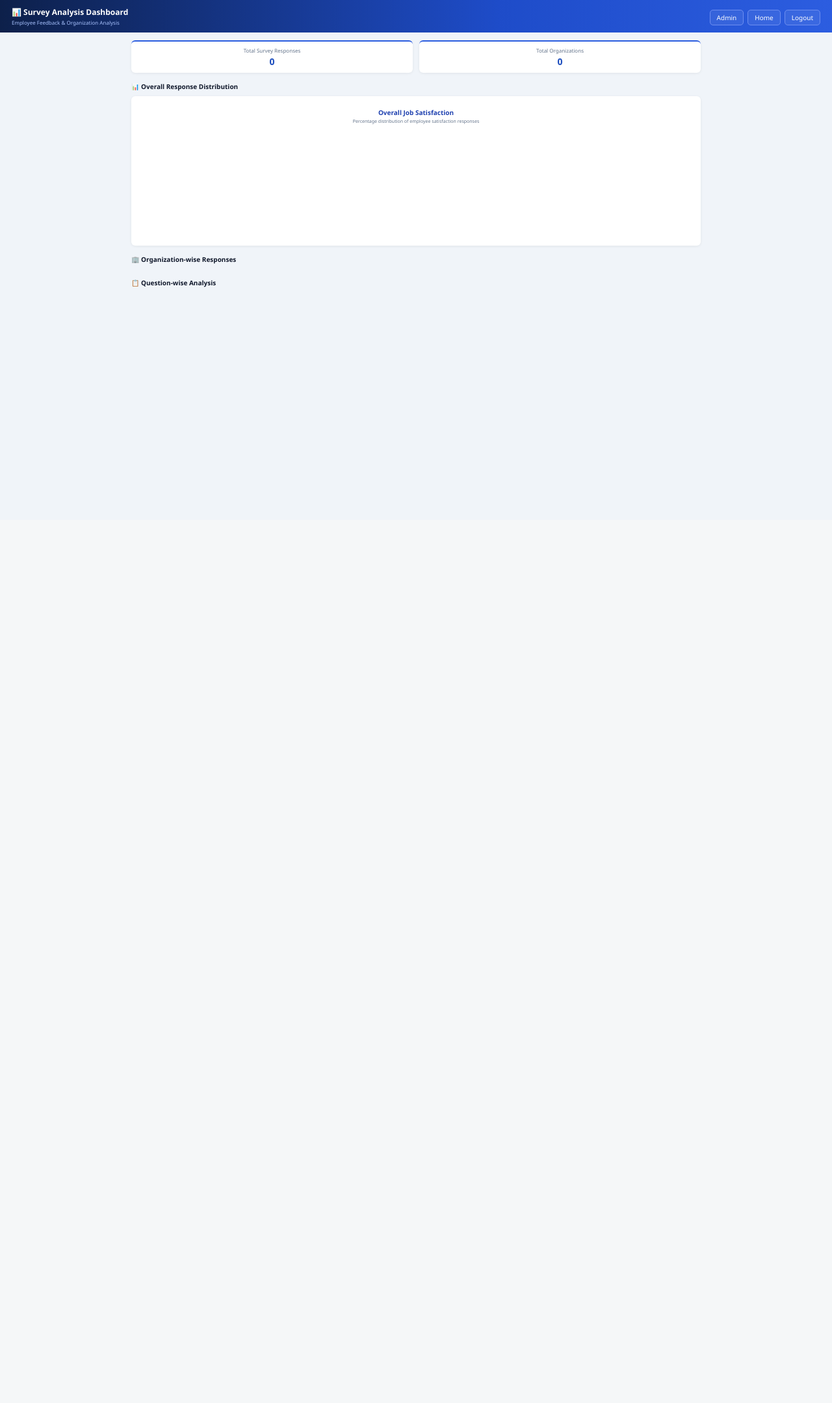
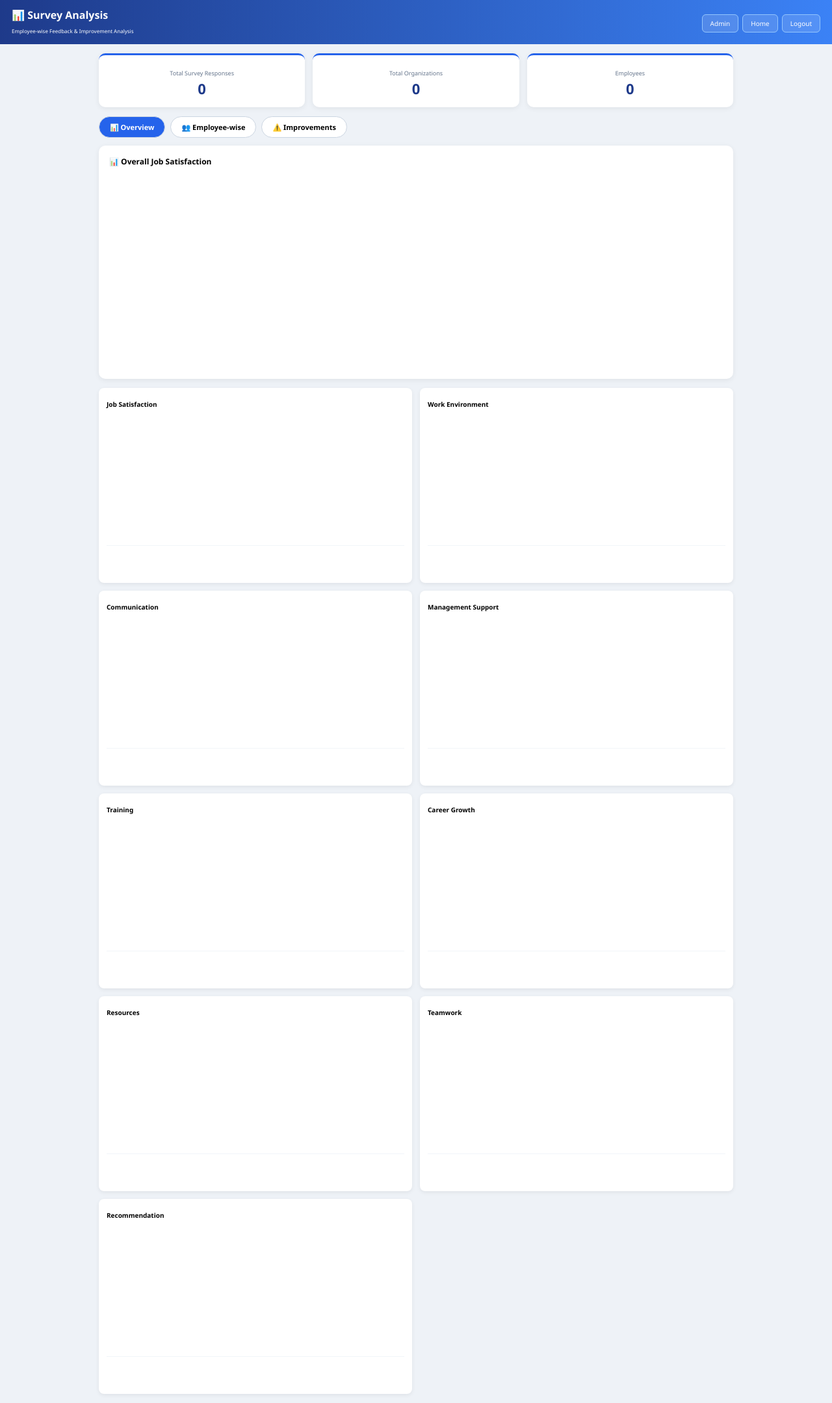
Before and after one commit to bhargaveekmca25-jpg/organization-employee-survey, a Flask app: page /analysis in a window 1280 px wide. Shown: the whole page at 65% size. Before the commit the page ends 442 px from the top, so only its background shows below. Run offline with Flask 3, Linux system fonts and the light colour scheme; the visitor is signed in with stand-in values (Sample User, id 1); data that the repository does not hold is empty; a map, chart or similar area stays blank.

Commit message:
fix: chart blank issue - final employee wise analysis

```diff
--- a/templates/analysis.html
+++ b/templates/analysis.html
@@ -1,108 +1,121 @@
 <!DOCTYPE html>
 <html><head><meta charset="UTF-8"><meta name="viewport" content="width=device-width, initial-scale=1.0">
-<title>Survey Analysis Dashboard</title><script src="https://cdn.jsdelivr.net/npm/chart.js"></script>
+<title>Analysis - Employee Wise</title>
+<script src="https://cdn.jsdelivr.net/npm/chart.js@4.4.0/dist/chart.umd.min.js"></script>
 <style>
 *{box-sizing:border-box;margin:0;padding:0;font-family:'Segoe UI',Arial}
-body{background:#f0f4f9}
-.header{position:sticky;top:0;z-index:10;background:linear-gradient(90deg,#0d204a,#1e4cc9 60%,#2c5de0);color:white;padding:10px 18px;display:flex;justify-content:space-between;align-items:center}
-.header h3{font-size:12px}.header p{font-size:8px;color:#a9c3ff;margin-top:2px}
-.header a{color:white;text-decoration:none;border:1px solid #6d8ef0;padding:4px 10px;border-radius:5px;font-size:10px;margin-left:6px;background:#ffffff12}
-.layout{max-width:900px;margin:0 auto;padding:12px}
-.top-row{display:grid;grid-template-columns:1fr 1fr;gap:10px;margin-bottom:14px}
-.top-card{background:white;border-radius:6px;padding:8px 10px;text-align:center;box-shadow:0 1px 4px #0001;border-top:2px solid #2b5de0}
-.top-card span{font-size:8px;color:#64748b;display:block}.top-card b{font-size:14px;color:#1a4bbd;margin-top:2px;display:block}
-.sec-label{font-size:10px;font-weight:700;color:#0f172a;margin:14px 0 8px;display:flex;align-items:center;gap:5px}
-.white-box{background:white;border-radius:6px;padding:12px;box-shadow:0 1px 4px #0001;margin-bottom:14px}
-.org-row{display:grid;grid-template-columns:1fr 1fr;gap:10px}
-.org-card{background:white;border-radius:6px;padding:8px 10px;box-shadow:0 1px 4px #0001;border-left:2px solid #e2e8f0;border-top:2px solid #2b5de0}
-.org-card b{font-size:9px;color:#1e293b}.org-card .small{font-size:7px;color:#94a3b8}.org-card .num{font-size:12px;color:#2563eb;font-weight:800;margin-top:4px}
-.q-grid{display:grid;grid-template-columns:1fr 1fr;gap:12px}
-.q-card{background:white;border-radius:6px;padding:10px;box-shadow:0 1px 5px #0001}
-.q-card h4{font-size:9px;color:#0f172a;margin-bottom:8px}
-.break{margin-top:8px;border-top:1px solid #eef2f7;padding-top:6px}
-.break-title{font-size:8px;font-weight:700;color:#334155;margin-bottom:4px}
-.break-row{display:flex;justify-content:space-between;font-size:7px;padding:2px 0;color:#475569;border-bottom:1px dashed #f1f5f9}
-.break-row b{color:#2563eb}
-canvas{max-height:150px}
-@media(max-width:700px){.q-grid{grid-template-columns:1fr}}
+body{background:#eef2f7}
+.header{background:linear-gradient(90deg,#1e3a8a,#3b82f6);color:white;padding:12px 18px;display:flex;justify-content:space-between;align-items:center}
+.header a{color:white;text-decoration:none;border:1px solid #93c5fd;padding:6px 12px;border-radius:6px;font-size:10px;margin-left:6px;background:#ffffff22}
+.wrap{max-width:1000px;margin:14px auto;padding:0 12px}
+.top3{display:grid;grid-template-columns:1fr 1fr 1fr;gap:12px;margin-bottom:14px}
+.card{background:white;border-radius:10px;padding:14px;text-align:center;box-shadow:0 2px 8px #0001;border-top:3px solid #2563eb}
+.card b{font-size:22px;color:#1e3a8a;display:block}.card span{font-size:9px;color:#64748b}
+.box{background:white;border-radius:10px;padding:16px;box-shadow:0 2px 8px #0001;margin-bottom:14px}
+.grid2{display:grid;grid-template-columns:1fr 1fr;gap:12px}
+.qbox{background:#fff;border-radius:8px;padding:12px;box-shadow:0 2px 6px #0001;min-height:300px}
+.tabbar{display:flex;gap:8px;margin-bottom:12px}
+.tab{padding:8px 16px;border-radius:20px;font-size:11px;font-weight:700;cursor:pointer;border:1px solid #cbd5e1;background:white}
+.tab.active{background:#2563eb;color:white}
+table{width:100%;border-collapse:collapse;font-size:9px}
+th{background:#1e3a8a;color:white;padding:8px;text-align:left}
+td{padding:8px;border-bottom:1px solid #eee}
+.badge{padding:2px 8px;border-radius:12px;font-size:8px;font-weight:700}
+.bg-green{background:#dcfce7;color:#166534}.bg-red{background:#fee2e2;color:#991b1b}.bg-yellow{background:#fef3c7;color:#92400e}
+.suggest{background:#fffbeb;border:1px solid #fde68a;padding:6px;border-radius:6px;font-size:9px;margin:2px 0}
+@media(max-width:700px){.grid2{grid-template-columns:1fr}.top3{grid-template-columns:1fr}}
 </style></head>
 <body>
-<div class="header">
-<div><h3>📊 Survey Analysis Dashboard</h3><p>Employee Feedback & Organization Analysis</p></div>
-<div><a href="/admin">Admin</a><a href="/">Home</a><a href="/admin/logout">Logout</a></div>
+<div class="header"><div><b>📊 Survey Analysis</b><br><span style="font-size:8px">Employee-wise Feedback & Improvement Analysis</span></div><div><a href="/admin">Admin</a><a href="/">Home</a><a href="/logout">Logout</a></div></div>
+
+<div class="wrap">
+<div class="top3">
+<div class="card"><span>Total Survey Responses</span><b>{{ total }}</b></div>
+<div class="card"><span>Total Organizations</span><b>{{ org_count }}</b></div>
+<div class="card"><span>Employees</span><b>{{ total }}</b></div>
 </div>
 
-<div class="layout">
-<!-- Top Cards Exact like screenshot -->
-<div class="top-row">
-<div class="top-card"><span>Total Survey Responses</span><b>{{ total }}</b></div>
-<div class="top-card"><span>Total Organizations</span><b>{{ org_count }}</b></div>
+<div class="tabbar">
+<button class="tab active" onclick="showTab('ov',this)">📊 Overview</button>
+<button class="tab" onclick="showTab('emp',this)">👥 Employee-wise</button>
+<button class="tab" onclick="showTab('imp',this)">⚠️ Improvements</button>
 </div>
 
-<div class="sec-label">📊 Overall Response Distribution</div>
-<div class="white-box">
-<div style="text-align:center"><b style="font-size:10px;color:#1e40af">Overall Job Satisfaction</b><p style="font-size:7px;color:#64748b">Percentage distribution of employee satisfaction responses</p></div>
-<div style="max-width:200px;margin:10px auto"><canvas id="pieChart"></canvas></div>
+<div id="ov">
+<div class="box">
+<h4 style="font-size:12px;margin-bottom:10px">📊 Overall Job Satisfaction</h4>
+<div style="width:100%;max-width:380px;height:300px;margin:auto"><canvas id="mainChart"></canvas></div>
 </div>
-
-<div class="sec-label">🏢 Organization-wise Responses</div>
-<div class="org-row">
-{% for org,count in orgs.items() %}
-<div class="org-card"><b>{{ org }}</b><div class="small">Total Responses</div><div class="num">{{ count }}</div></div>
-{% endfor %}
-</div>
-
-<div class="sec-label">📋 Question-wise Analysis</div>
-<div class="q-grid">
-{% for qid, stats in q_stats.items() %}
-{% if stats %}
-<div class="q-card">
-<h4>{{ q_labels[qid] }}</h4>
-<canvas id="chart-{{ qid }}"></canvas>
-<div class="break">
-<div class="break-title">Answer Breakdown</div>
-{% for ans,cnt in stats.items() %}
-<div class="break-row"><span>{{ ans }}</span><b>{{ cnt }} ({{ (cnt*100//total) if total else 0 }}%)</b></div>
-{% endfor %}
+<div class="grid2">
+{% for qid, qname in q_labels.items() %}
+<div class="qbox">
+<b style="font-size:10px">{{ qname }}</b>
+<div style="height:200px"><canvas id="c_{{ qid }}"></canvas></div>
+<div style="font-size:8px;margin-top:8px;border-top:1px solid #f1f5f9;padding-top:6px">
+{% for ans,cnt in q_stats[qid].items() %}<div style="display:flex;justify-content:space-between"><span>{{ ans }}</span><span style="color:#2563eb">{{ cnt }} ({{ (cnt*100//total) if total else 0 }}%)</span></div>{% endfor %}
 </div>
 </div>
-{% endif %}
 {% endfor %}
 </div>
 </div>
 
-<script>
-// PIE - Job Satisfaction
-const pieLabels = {{ q_stats['q1'].keys()|list|tojson if q_stats['q1'] else '[]' }};
-const pieValues = {{ q_stats['q1'].values()|list|tojson if q_stats['q1'] else '[]' }};
-new Chart(document.getElementById('pieChart'), {
-  type:'pie',
-  data:{
-    labels:pieLabels,
-    datasets:[{data:pieValues, backgroundColor:['#22c55e','#84cc16','#3b82f6','#f59e0b','#ef4444','#06b6d4','#a855f7']}]
-  },
-  options:{plugins:{legend:{position:'bottom',labels:{boxWidth:10,font:{size:7}}}} , datalabels:{display:true}}}
-});
+<div id="emp" style="display:none">
+<div class="box">
+<h4 style="font-size:12px">👥 Employee-wise Detailed Feedback - Sabke feedback se improvement decide hoga</h4>
+<div style="overflow:auto;margin-top:10px">
+<table>
+<tr><th>#</th><th>Employee & Dept</th><th>Experience</th><th>Summary</th><th>Suggestion</th><th>Status</th></tr>
+{% for r in responses %}
+<tr>
+<td>{{ loop.index }}</td>
+<td><b>{{ r['employee_name'] }}</b><br><span style="color:#64748b">{{ r['department'] }}</span></td>
+<td>{{ r['experience'] }}</td>
+<td><span class="badge {% if r['q1'] in ['Very Satisfied','Satisfied'] %}bg-green{% elif r['q1']=='Neutral' %}bg-yellow{% else %}bg-red{% endif %}">{{ r['q1'] }}</span> <span class="badge {% if r['q9']=='Yes' %}bg-green{% else %}bg-red{% endif %}">{{ r['q9'] }}</span></td>
+<td>{% if r['suggestion'] %}<div class="suggest">💡 {{ r['suggestion'] }}</div>{% else %}No suggestion{% endif %}</td>
+<td>{% if r['q1'] in ['Dissatisfied','Very Dissatisfied'] %}<span class="badge bg-red">At Risk</span>{% else %}<span class="badge bg-green">Happy</span>{% endif %}</td>
+</tr>
+{% endfor %}
+</table>
+</div>
+</div>
+</div>
 
-// BAR CHARTS for each question
-{% for qid, stats in q_stats.items() %}
-{% if stats %}
-new Chart(document.getElementById('chart-{{ qid }}'), {
-  type:'bar',
-  data:{
-    labels:{{ stats.keys()|list|tojson }},
-    datasets:[{label:'Count', data:{{ stats.values()|list|tojson }}, backgroundColor:'#2563eb', borderRadius:3, barThickness:18}]
-  },
-  options:{
-    responsive:true,
-    plugins:{legend:{display:false}},
-    scales:{
-      y:{beginAtZero:true,ticks:{font:{size:7},stepSize:1}},
-      x:{ticks:{font:{size:6}, maxRotation:30}}
-    }
-  }
-});
+<div id="imp" style="display:none">
+<div class="box">
+<h4 style="font-size:12px">⚠️ Company Improvements Needed - Based on All Employees</h4>
+{% for qid, qname in q_labels.items() %}
+{% set bad = q_stats[qid].get('Dissatisfied',0) + q_stats[qid].get('Very Dissatisfied',0) + (0 if qid=='q9' else 0) %}
+{% if bad > 0 %}
+<div style="background:#fef2f2;border-left:3px solid #ef4444;padding:8px;border-radius:4px;margin:8px 0;font-size:10px"><b>{{ qname }}: {{ bad }} Dissatisfied</b> - {{ bad }}/{{ total }} employees need attention</div>
 {% endif %}
 {% endfor %}
+<h4 style="font-size:12px;margin-top:14px">💡 All Employee Suggestions</h4>
+{% for r in responses %}{% if r['suggestion'] %}<div class="suggest"><b>{{ r['employee_name'] }} ({{ r['department'] }}):</b> {{ r['suggestion'] }}</div>{% endif %}{% endfor %}
+</div>
+</div>
+
+</div>
+
+<script>
+function showTab(id,btn){
+ document.getElementById('ov').style.display=id=='ov'?'block':'none';
+ document.getElementById('emp').style.display=id=='emp'?'block':'none';
+ document.getElementById('imp').style.display=id=='imp'?'block':'none';
+ document.querySelectorAll('.tab').forEach(t=>t.classList.remove('active')); btn.classList.add('active');
+}
+window.onload=function(){
+ new Chart(document.getElementById('mainChart'),{
+  type:'doughnut',
+  data:{labels:{{ q_stats['q1'].keys()|list|tojson }}, datasets:[{data:{{ q_stats['q1'].values()|list|tojson }}, backgroundColor:['#16a34a','#22c55e','#eab308','#f97316','#dc2626']}]},
+  options:{responsive:true,maintainAspectRatio:false, plugins:{legend:{position:'bottom',labels:{font:{size:9}}}}}}
+ });
+ {% for qid in q_labels.keys() %}
+ new Chart(document.getElementById('c_{{ qid }}'),{
+  type:'pie',
+  data:{labels:{{ q_stats[qid].keys()|list|tojson }}, datasets:[{data:{{ q_stats[qid].values()|list|tojson }}, backgroundColor:['#2563eb','#10b981','#f59e0b','#ef4444','#8b5cf6','#06b6d4']}]},
+  options:{responsive:true,maintainAspectRatio:false, plugins:{legend:{position:'bottom',labels:{font:{size:8}}}}}}
+ );
+ {% endfor %}
+}
 </script>
 </body></html>
```
